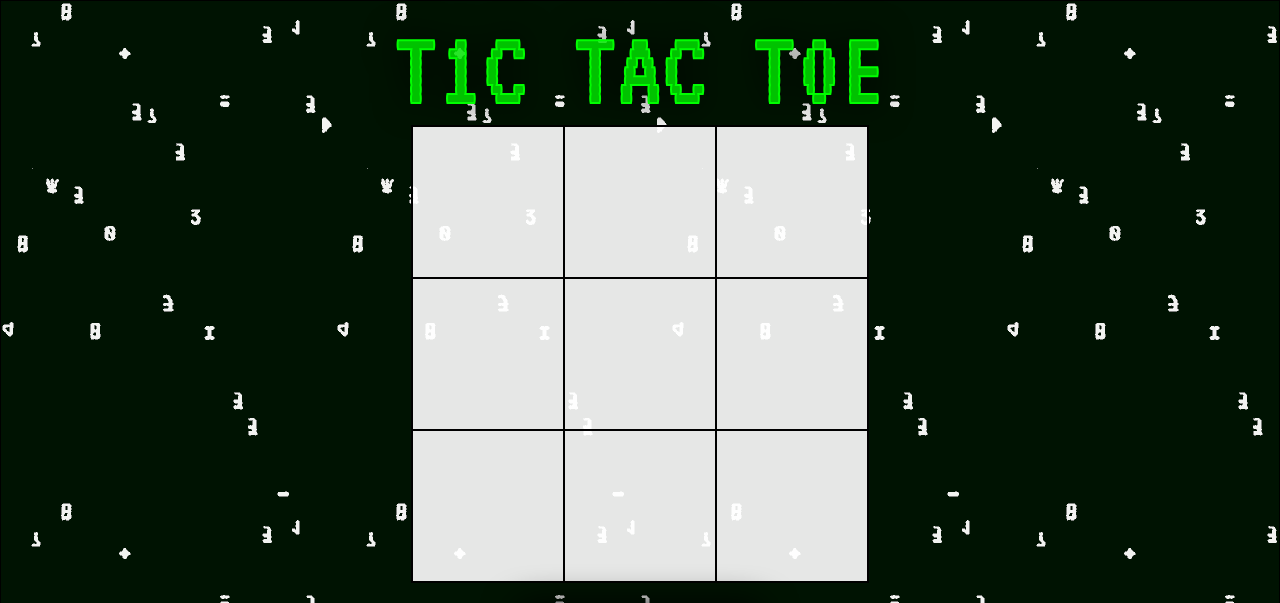
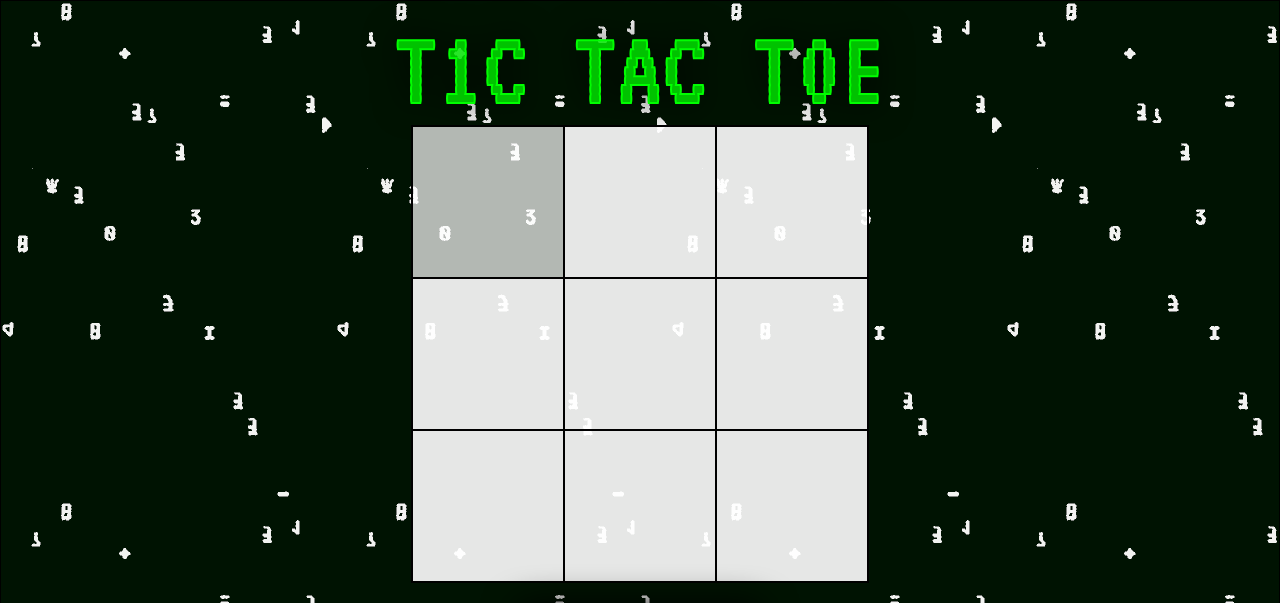
Before and after one commit to alexabbott/tic_tac_toe, a plain HTML site: page index.html in a window 1280 px wide. In both pictures the pointer is over the element 488 px from the left and 202 px from the top of the page. Shown: the top 603 px of the page. Drawn offline with nearby package versions, Linux system fonts and the light colour scheme.

Commit message:
Add hover effect

```diff
--- a/style.css
+++ b/style.css
@@ -38,6 +38,9 @@ header {
 	font-size: 8em;
 	padding-top: 20px;
 	background-color: rgba(255,255,255,0.9);
+}
+.box:hover {
+	background-color: rgba(255,255,255,0.7);
 }
 .xbox {
 	width: 150px;
```
Lines whose indentation alone changed are shown as unchanged.
